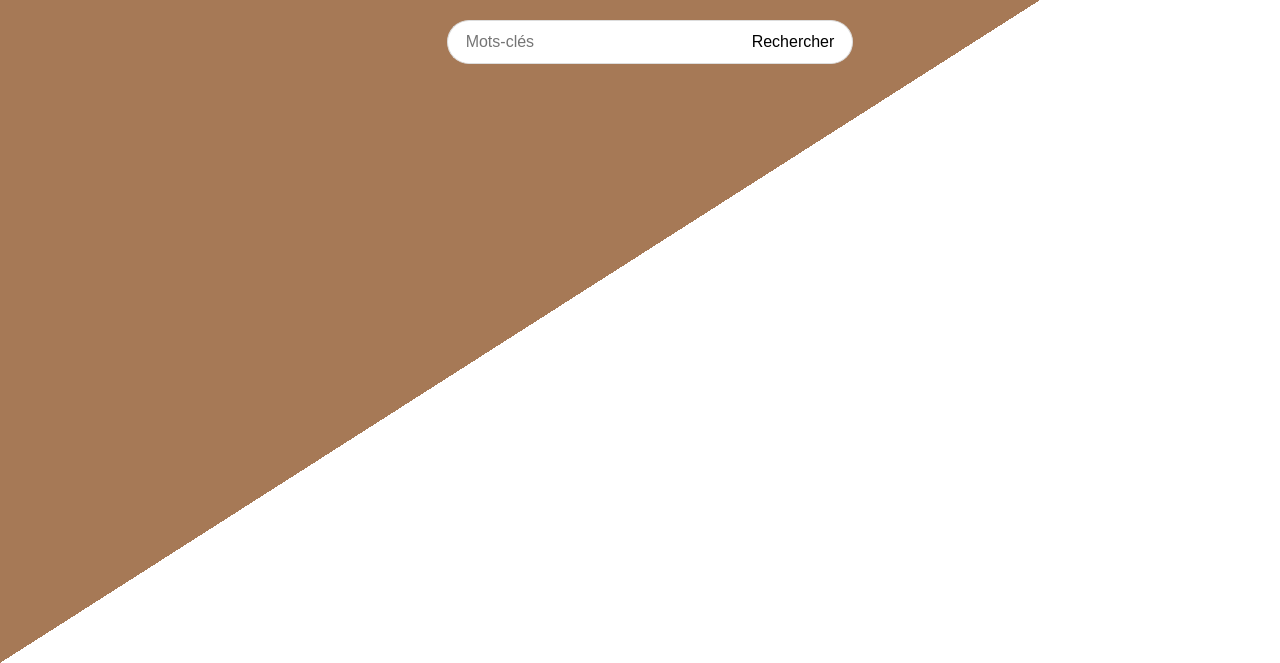
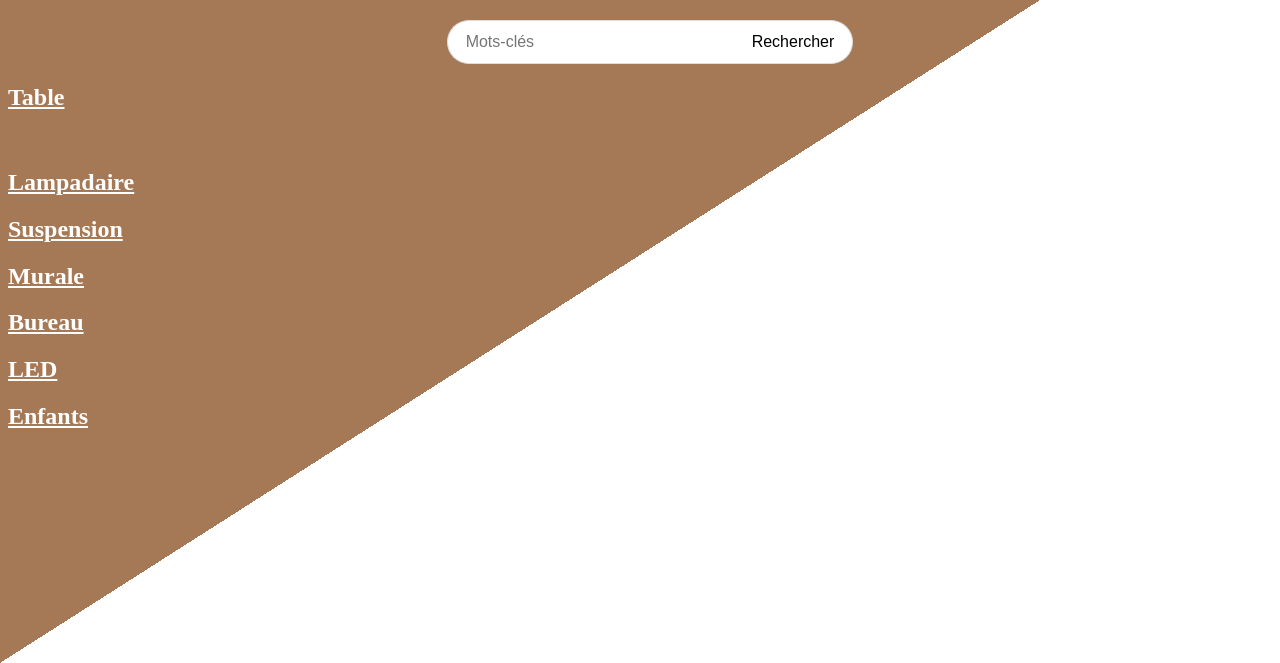
Before and after one commit to Made154/Clart--Orn-e-projet-tranversal, a PHP site: page /index.php?page=shop in a window 1280 px wide. Shown: the part 153-816 px from the top of the page. Run offline with PHP 8.4, Linux system fonts and the light colour scheme; data that the repository does not hold is empty.

Commit message:
v1 de la boutique

```diff
--- a/assests/css/app.css
+++ b/assests/css/app.css
@@ -103,3 +103,11 @@ form input[type="submit"] {
 form input[type="submit"]:hover {
     background: #f5f5f5;
 }
+
+/*      CSS - Shop   */
+.name_category {
+    font-weight: bold;
+    text-decoration: underline;
+    color: white;
+    font-family: "Copperplate", "Copperplate Gothic", serif;
+}
--- a/views/pages/shop.php
+++ b/views/pages/shop.php
@@ -1 +1,23 @@
 <?php include('views/partials/_search.php') ?>
+<?php for ($i = 0; $i < sizeof($article); $i++)?>
+
+<h2 class=name_category>Table</h2>
+
+<img src='<?= $article [$i]["illustration"] ?>' alt=''>
+
+<h2 class=name_category>Lampadaire</h2>
+
+
+<h2 class=name_category>Suspension</h2>
+
+
+<h2 class=name_category>Murale</h2>
+
+
+<h2 class=name_category>Bureau</h2>
+
+
+<h2 class=name_category>LED</h2>
+
+
+<h2 class=name_category>Enfants</h2>
```
